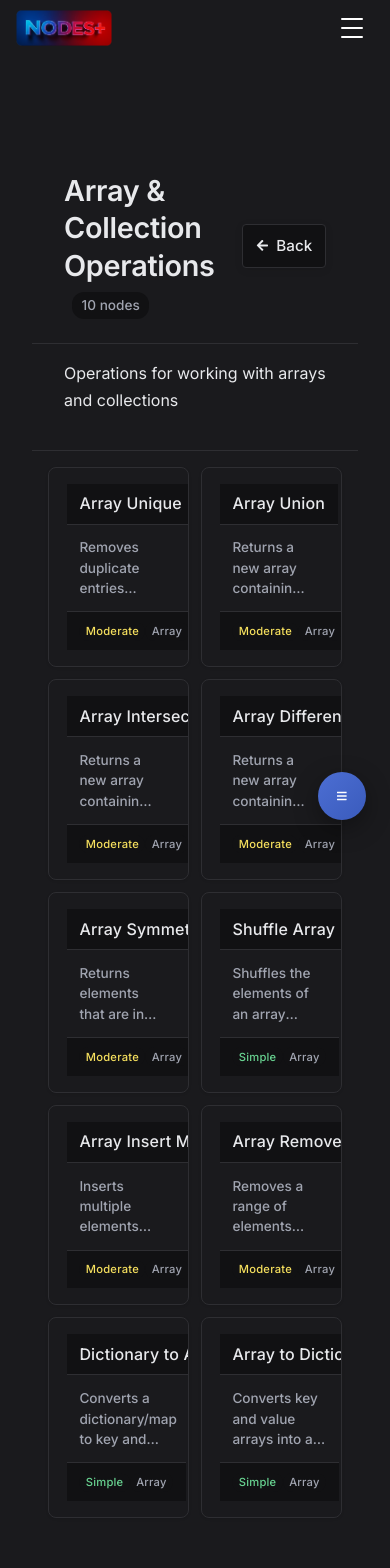
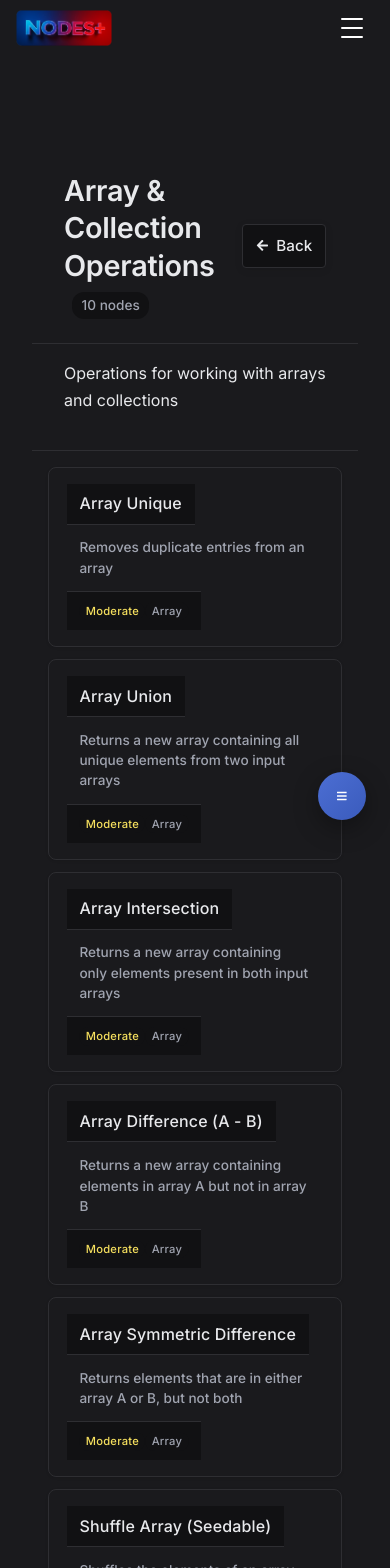
Before and after one commit to Sheriff99yt/NodesPlusWebsite, a React (Vite) app: page /NodesPlusWebsite/documentation/array in a window 390 px wide. Shown: the top 1568 px of the page. Built offline with nearby package versions, Linux system fonts and the light colour scheme.

Commit message:
Make mobile docs drawer opaque and cards single-column.

```diff
--- a/src/styles/docs-ux.css
+++ b/src/styles/docs-ux.css
@@ -199,3 +199,39 @@
 .node-flow {
   min-height: 300px;
 }
+
+
+@media (max-width: 768px) {
+  .documentation-page .sidebar:not(.mobile-visible) {
+    display: none !important;
+  }
+  .documentation-page .sidebar.mobile-visible {
+    display: flex;
+    position: fixed;
+    inset: 0;
+    top: 0;
+    left: 0;
+    width: 100% !important;
+    max-width: none;
+    height: 100dvh;
+    height: 100%;
+    background: #12141c;
+    z-index: 50;
+    padding-top: 56px;
+    transform: none;
+  }
+  html[data-theme="light"] .documentation-page .sidebar.mobile-visible,
+  .documentation-page .sidebar.mobile-visible.light-theme {
+    background: #f3f5fb;
+  }
+  .category-nodes-grid,
+  .docs-categories-grid,
+  .docs-features-grid {
+    grid-template-columns: 1fr !important;
+  }
+  .node-preview-card h3,
+  .docs-category-card h3 {
+    -webkit-line-clamp: 3;
+    white-space: normal;
+  }
+}
```
